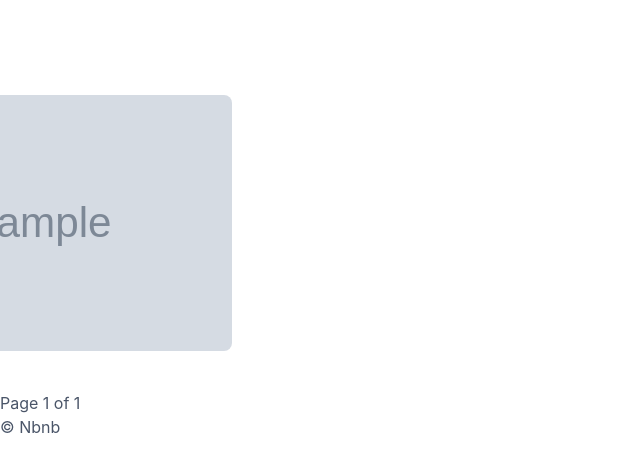
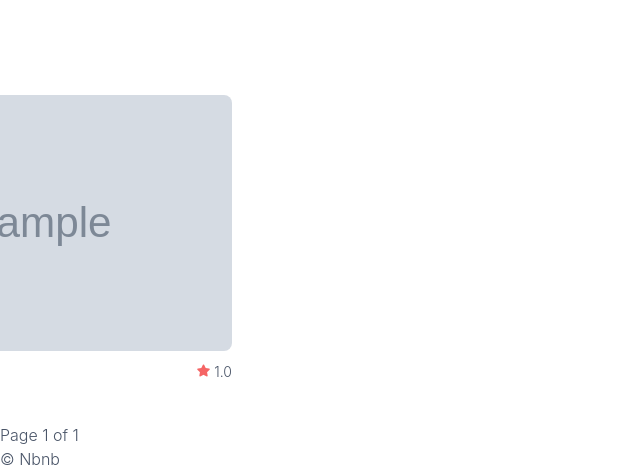
Before and after one commit to agnespark/airbnb-clone, a Django app: page / in a window 1280 px wide; the page is wider, and only the part inside the window is pictured. Shown: the part 529-1000 px from the top of that part, without its empty margins (0-640 px from the left). Before the commit the page ends 962 px from the top of that part, so only its background shows below. Run offline with Django 3.2, Linux system fonts and the light colour scheme; tables that the repository leaves empty hold one stand-in row (values such as "Sample post"); grey boxes marked "Sample" are stand-in pictures; parts of the project's set-up code (start-up, migrations or seed data) failed here and were passed over; some libraries are stand-ins or nearby versions.

Commit message:
#20.6 Room Cards part Two

```diff
--- a/rooms/views.py
+++ b/rooms/views.py
@@ -19,7 +19,7 @@ class HomeView(ListView):
     """HomeView Denifition"""
 
     model = models.Room
-    paginate_by = 10
+    paginate_by = 12
     paginate_orphans = 5
     ordering = "created"
     context_object_name = "rooms"
--- a/templates/base.html
+++ b/templates/base.html
@@ -6,14 +6,14 @@
         <meta charset="UTF-8">
         <meta http-equiv="X-UA-Compatible" content="IE=edge">
         <meta name="viewport" content="width=device-width, initial-scale=1.0">
+        <link rel="stylesheet" href="https://use.fontawesome.com/releases/v5.11.2/css/all.css">
         <link rel="stylesheet" href="{% static 'css/styles.css' %}">
-        <title>{% block page_title %}{% endblock page_title %}
-        </title>
+        <title>{% block page_title %}{% endblock page_title %} Nbnb</title>
     </head>
 
-    <body class="text-gray-700 mt-24">
+    <body class="text-gray-700 mt-24 font-light">
         <header class="container max-w-full inset-0 flex items-center justify-between px-6 h-20 border-b border-gray-400 fixed bg-white">
-            <div class="flex items-center">
+            <div class="flex items-center w-1/3">
                 <a href="{% url 'core:home' %}" class="mr-6">
                     <img class="w-8" src="{% static 'img/logo.png' %}" />
                 </a>
--- a/templates/partials/room_card.html
+++ b/templates/partials/room_card.html
@@ -1,3 +1,15 @@
 <div class="w-1/4 mb-10 px-2">
-    <div class="w-full h-64 bg-cover bg-center rounded-lg" style="background-image: url({{room.first_photo}});"></div>
+    <div class="w-full h-64 bg-cover bg-center rounded-lg mb-2" style="background-image: url({{room.first_photo}});"></div>
+    <div class="flex justify-between">
+        <div>
+
+            {% if room.host.superhost %}
+                <span class="uppercase font-medium text-xs border border-black text-black rounded py-px px-1">superhost</span>
+            {% endif %}
+            <span class="text-sm text-gray-600">{{room.city}}</span>
+        </div>
+        <span class="text-sm flex items-center">
+            <i class="fas fa-star text-red-500 text-xs mr-1"></i> {{room.total_rating}}
+        </span>
+    </div>
 </div>
```
